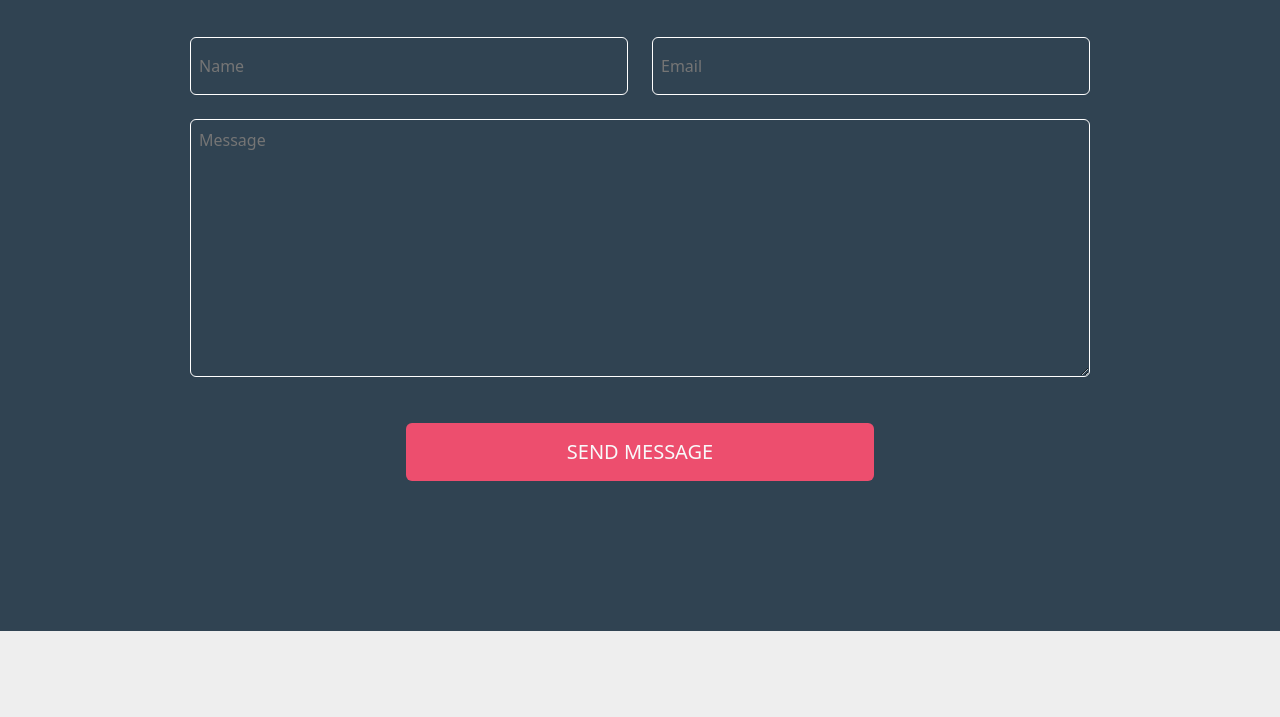
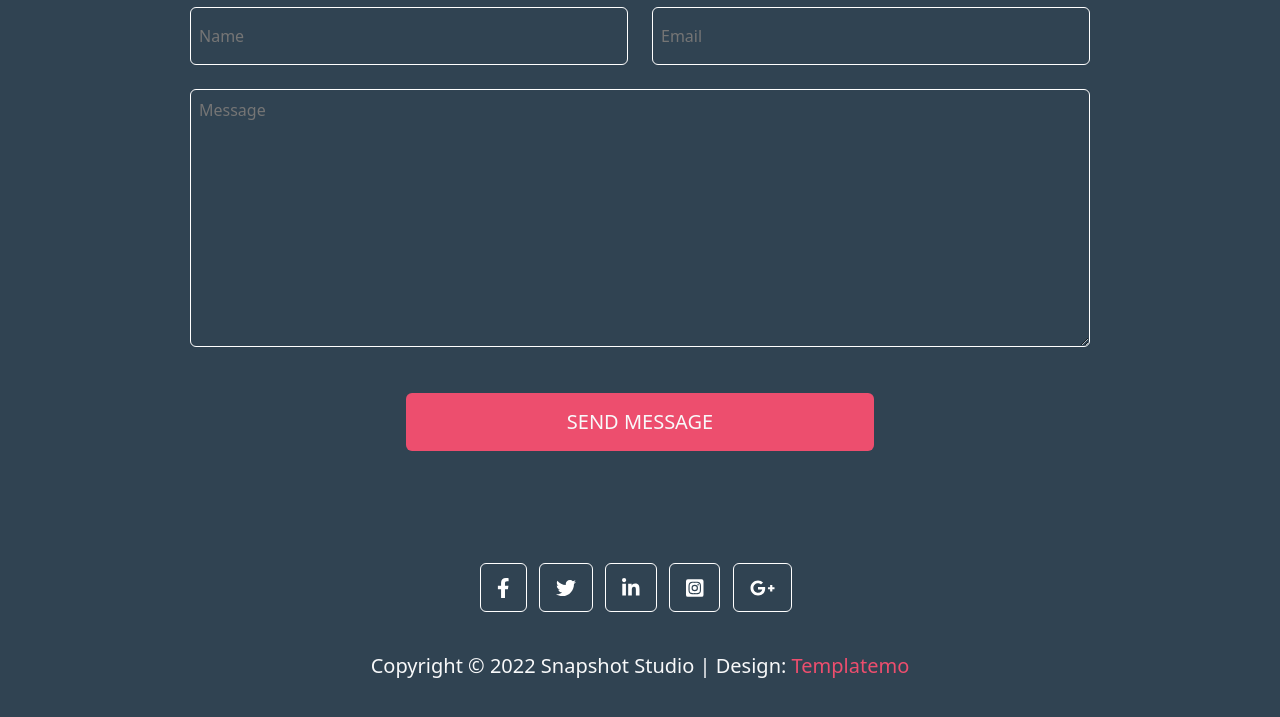
Before and after one commit to Gamal-Ramadan-1/Snapshot, a plain HTML site: page Html/index.html in a window 1280 px wide. Shown: the part 3710-4427 px from the top of the page. Before the commit the page ends 4341 px from the top, so only its background shows below. Drawn offline with nearby package versions, Linux system fonts and the light colour scheme.

Commit message:
Add copy right in Footer Section

```diff
--- a/Html/index.html
+++ b/Html/index.html
@@ -231,6 +231,16 @@
               <div class="text-center">
                 <a class="btn text-uppercase text-light">send message</a>
               </div>
+              <div class="copy-right text-light text-center">
+                <div class="social-media my-5">
+                  <a href="#" class="rounded me-2 px-md-3 px-3"><i class="fa-brands fa-facebook-f"></i></a>
+                  <a href="#" class="rounded me-2 px-md-3 px-2"><i class="fa-brands fa-twitter"></i></a>
+                  <a href="#" class="rounded me-2 px-md-3 px-2"><i class="fa-brands fa-linkedin-in"></i></a>
+                  <a href="#" class="rounded me-2 px-md-3 px-2"><i class="fa-brands fa-square-instagram"></i></a>
+                  <a href="#" class="rounded me-2 px-md-3 px-2"><i class="fa-brands fa-google-plus-g"></i></a>
+                </div>
+                <p>Copyright © 2022 Snapshot Studio | Design: <a href="#"> Templatemo</a></p>
+              </div>
             </div>
           </div>
         </section>
--- a/Scss/Main.scss
+++ b/Scss/Main.scss
@@ -391,7 +391,7 @@ body {
 
 #contact {
     background-color: $Main-Color;
-    padding: 150px 0px;
+    padding: 120px 0px 60px 0px;
 
     .header-footer {
         h2 {
@@ -428,6 +428,13 @@ body {
         font-weight: 400;
         font-size: 20px;
         border-color: transparent;
+        transition: all .3s ease-in-out;
+
+    }
+
+    .btn:hover {
+        background-color: #222;
+        transition: all .3s ease-in-out;
     }
 }
 
@@ -446,3 +453,34 @@ body {
         }
     }
 }
+
+
+.copy-right {
+    padding-top: 50px;
+
+    .social-media {
+        a {
+            font-size: 20px;
+            color: white;
+            border: 1px solid white;
+            padding: 10px;
+            transition: all .4s ease-in-out;
+
+        }
+
+        a:hover {
+            background-color: white;
+            color: $Red-Color;
+            transition: all .4s ease-in-out;
+        }
+    }
+
+    p {
+        font-size: 20px;
+        font-weight: 300;
+
+        a {
+            color: $Red-Color;
+        }
+    }
+}
```
Also changed, not shown: Scss/Main.css, 1 other file.
